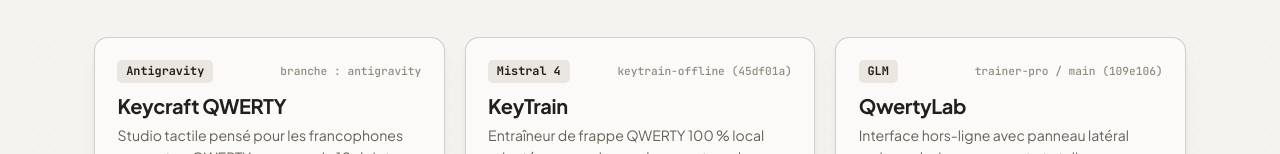
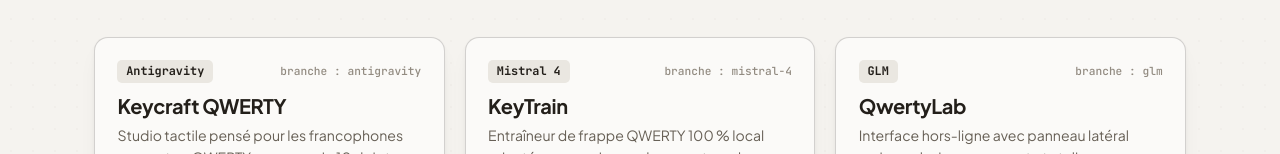
Before and after one commit to Clem-0000/KeyTrainingQwerty, a plain HTML site: page index.html in a window 1280 px wide. Shown: the part 300-454 px from the top of the page. Drawn offline with Linux system fonts and the light colour scheme.

Commit message:
docs: align branch labels with renamed model branches (antigravity, mistral-4, glm)

```diff
--- a/index.html
+++ b/index.html
@@ -81,7 +81,7 @@
         <div>
           <div class="card-meta-row">
             <span class="model-tag">Mistral 4</span>
-            <span class="branch-tag">keytrain-offline (45df01a)</span>
+            <span class="branch-tag">branche : mistral-4</span>
           </div>
           <h2>KeyTrain</h2>
           <p class="candidate-desc">
@@ -113,7 +113,7 @@
         <div>
           <div class="card-meta-row">
             <span class="model-tag">GLM</span>
-            <span class="branch-tag">trainer-pro / main (109e106)</span>
+            <span class="branch-tag">branche : glm</span>
           </div>
           <h2>QwertyLab</h2>
           <p class="candidate-desc">
```
Also changed, not shown: 1 other file.
